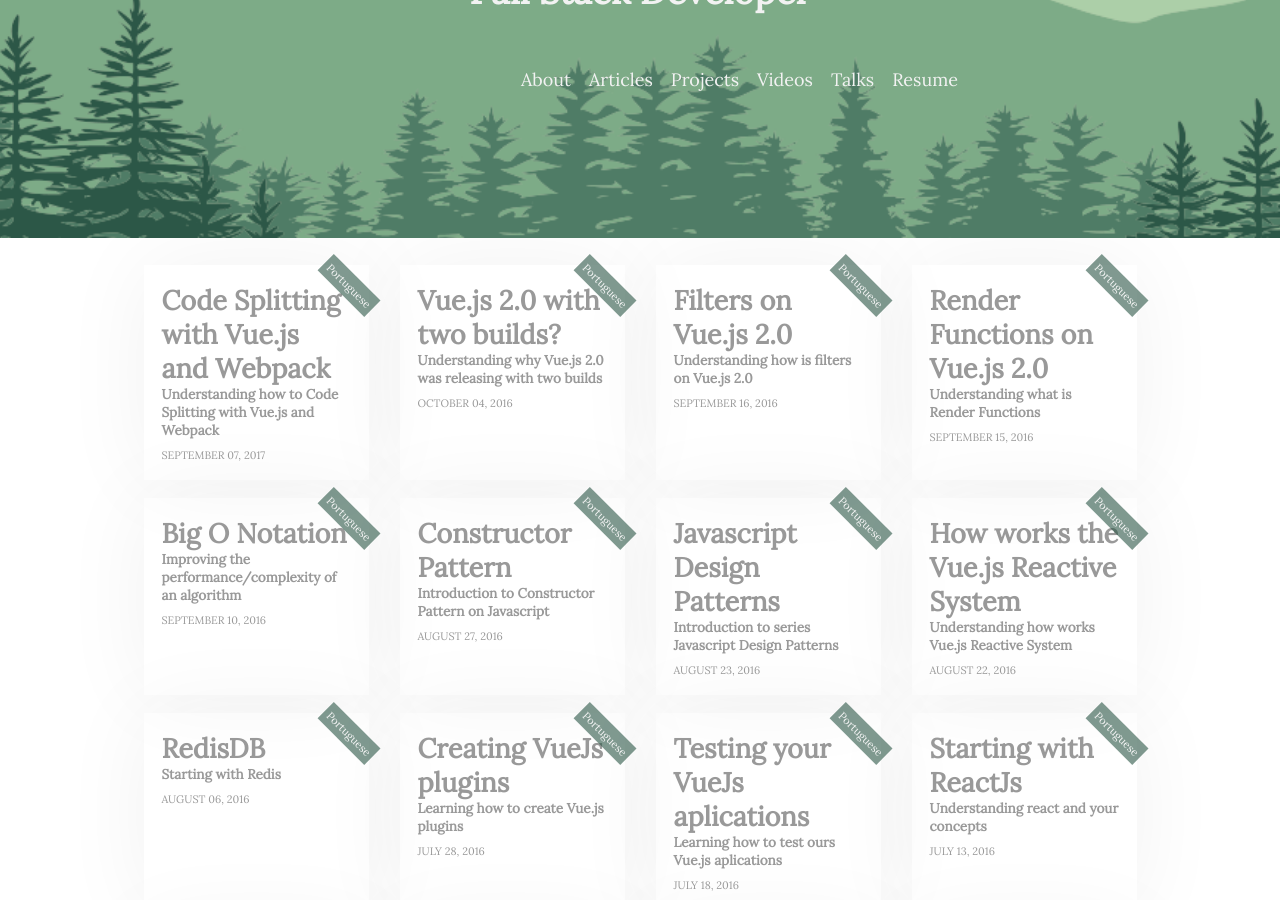
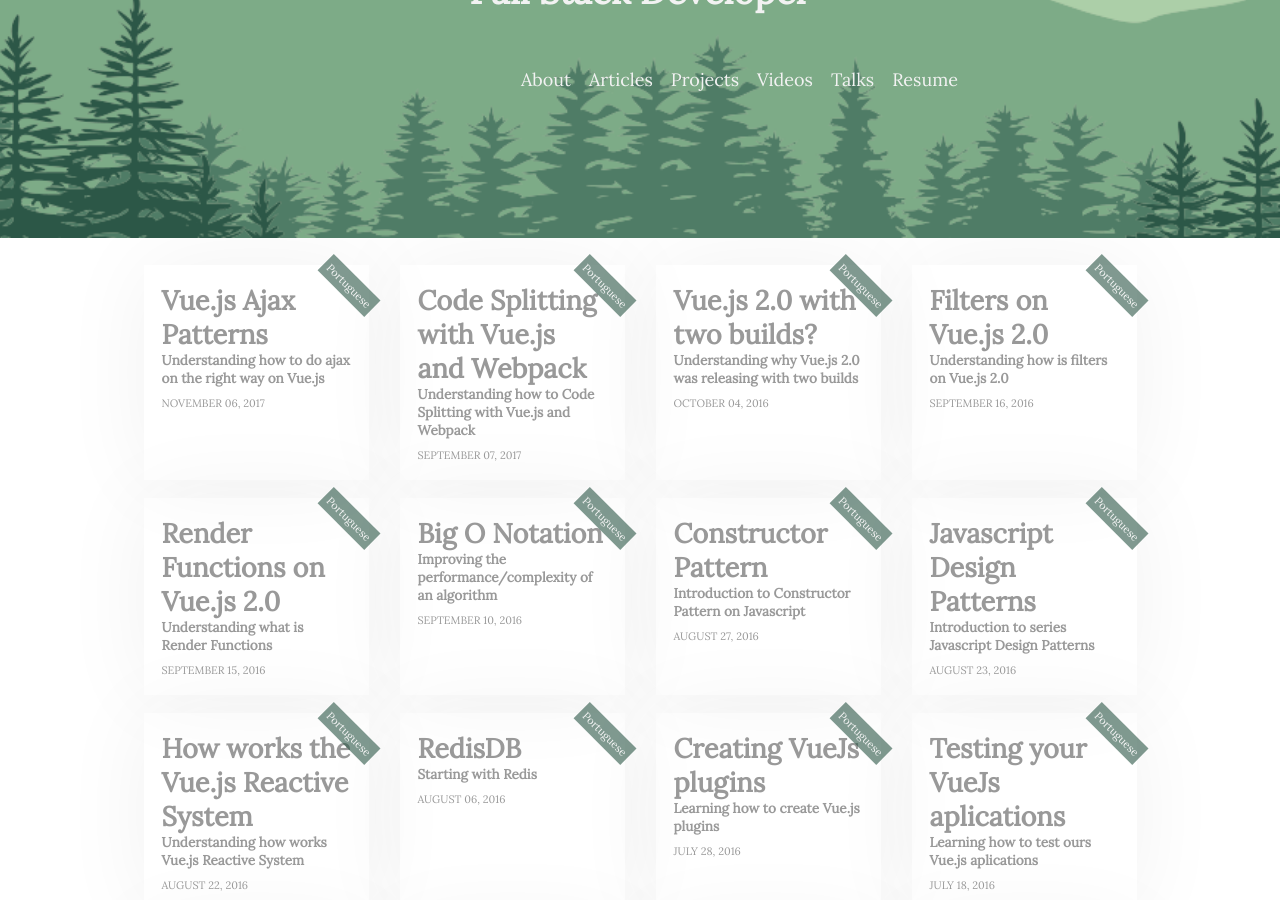
Before and after one commit to Halfeld/website, a Jekyll site: the page built from articles.html, in a window 1280 px wide and 900 px high, scrolled down 392 px. Built offline with Jekyll 4.4.1, drawn with Linux system fonts in a browser that asks for light colours; comment, search, counter and statistics services are not loaded.

Commit message:
Add more one article

```diff
--- a/_data/articles.yml
+++ b/_data/articles.yml
@@ -1,3 +1,9 @@
+
+- title: Vue.js Ajax Patterns
+  desc: Understanding how to do ajax on the right way on Vue.js
+  date: November 06, 2017
+  lang: Portuguese
+  url: http://vuejs-brasil.com.br/vue-js-ajax-patterns/
 
 - title: Code Splitting with Vue.js and Webpack
   desc: Understanding how to Code Splitting with Vue.js and Webpack
```
